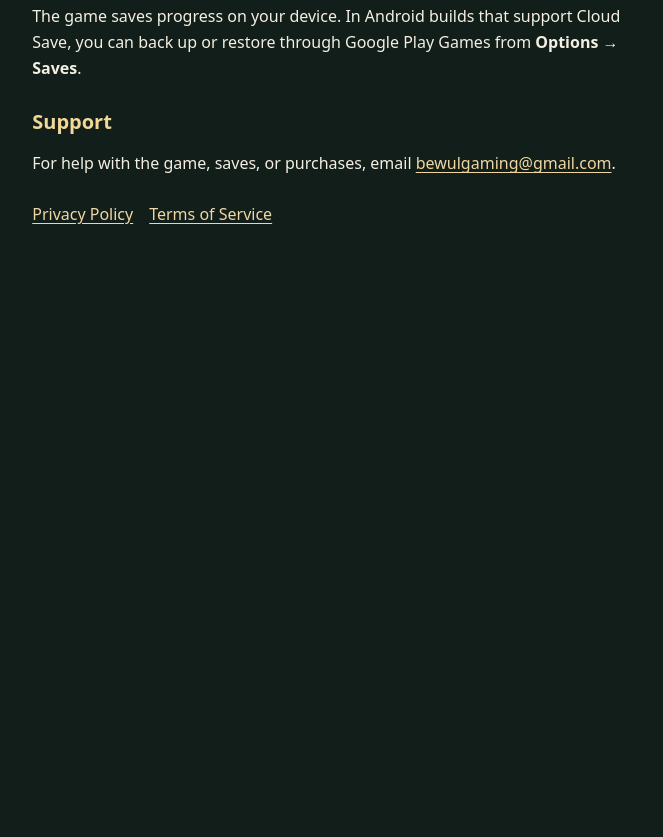
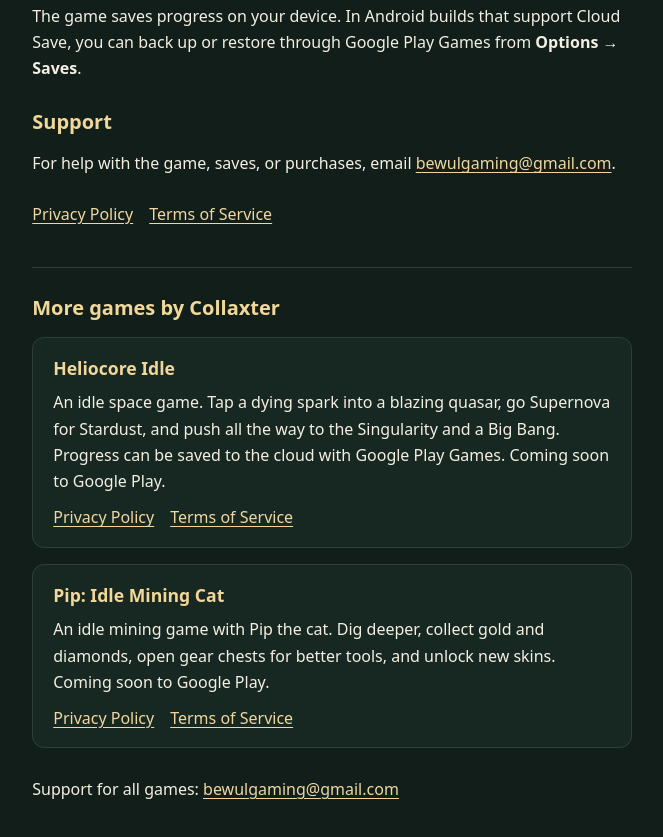
Before and after one commit to bewulgaming-dot/bewulgaming-dot.github.io, a plain HTML site: page index.html in a window 1280 px wide. Shown: the part 339-1176 px from the top of the page, without its empty margins (308-971 px from the left). Before the commit the page ends 800 px from the top, so only its background shows below. Drawn offline with Linux system fonts and the light colour scheme.

Commit message:
Front page: add Heliocore Idle and Pip: Idle Mining Cat under More games
Co-Authored-By: Claude Opus 5.5 <noreply@anthropic.com>

```diff
--- a/index.html
+++ b/index.html
@@ -3,7 +3,7 @@
 <head>
   <meta charset="utf-8">
   <meta name="viewport" content="width=device-width, initial-scale=1">
-  <meta name="description" content="About Oath Against the Horde, a fantasy action survival game by Collaxter. Find support, the privacy policy, and terms of service.">
+  <meta name="description" content="About Oath Against the Horde, a fantasy action survival game by Collaxter, and Collaxter's other games: Heliocore Idle and Pip: Idle Mining Cat. Find support, privacy policies, and terms of service.">
   <title>Oath Against the Horde | Collaxter</title>
   <style>
     *{box-sizing:border-box}
@@ -16,6 +16,11 @@
     a{color:#f0d7a2;text-underline-offset:.2em}
     a:focus-visible{outline:2px solid currentColor;outline-offset:4px}
     nav{display:flex;flex-wrap:wrap;gap:.5rem 1rem;margin-top:1.5rem}
+    hr{border:0;border-top:1px solid #2c4038;margin:2.5rem 0 0}
+    .game{background:#172822;border:1px solid #2c4038;border-radius:12px;padding:1rem 1.25rem;margin-top:1rem}
+    .game h3{margin:0;color:#f1d899;font-size:1.1rem}
+    .game p{margin:.4rem 0 0}
+    .game nav{margin-top:.6rem}
   </style>
 </head>
 <body>
@@ -34,6 +39,29 @@
       <a href="oath-privacy.html">Privacy Policy</a>
       <a href="oath-terms.html">Terms of Service</a>
     </nav>
+
+    <hr>
+    <h2>More games by Collaxter</h2>
+
+    <section class="game" aria-labelledby="heliocore">
+      <h3 id="heliocore">Heliocore Idle</h3>
+      <p>An idle space game. Tap a dying spark into a blazing quasar, go Supernova for Stardust, and push all the way to the Singularity and a Big Bang. Progress can be saved to the cloud with Google Play Games. Coming soon to Google Play.</p>
+      <nav aria-label="Heliocore Idle policies">
+        <a href="heliocore-idle-privacy.html">Privacy Policy</a>
+        <a href="heliocore-idle-terms.html">Terms of Service</a>
+      </nav>
+    </section>
+
+    <section class="game" aria-labelledby="pip">
+      <h3 id="pip">Pip: Idle Mining Cat</h3>
+      <p>An idle mining game with Pip the cat. Dig deeper, collect gold and diamonds, open gear chests for better tools, and unlock new skins. Coming soon to Google Play.</p>
+      <nav aria-label="Pip: Idle Mining Cat policies">
+        <a href="pip-idle-mining-cat-privacy.html">Privacy Policy</a>
+        <a href="pip-idle-mining-cat-terms.html">Terms of Service</a>
+      </nav>
+    </section>
+
+    <p style="margin-top:1.75rem">Support for all games: <a href="mailto:bewulgaming@gmail.com">bewulgaming@gmail.com</a></p>
   </main>
 </body>
 </html>
```
